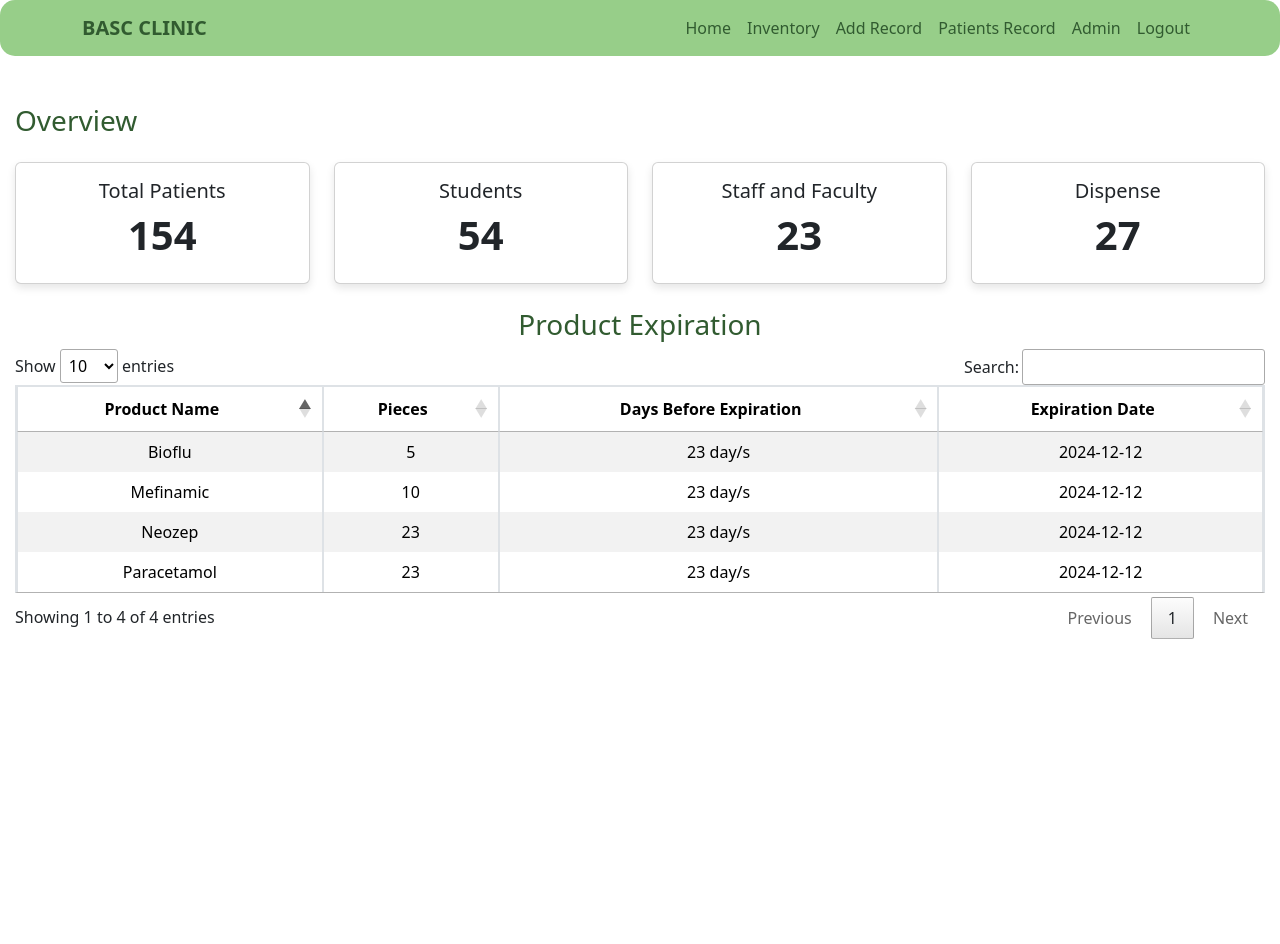
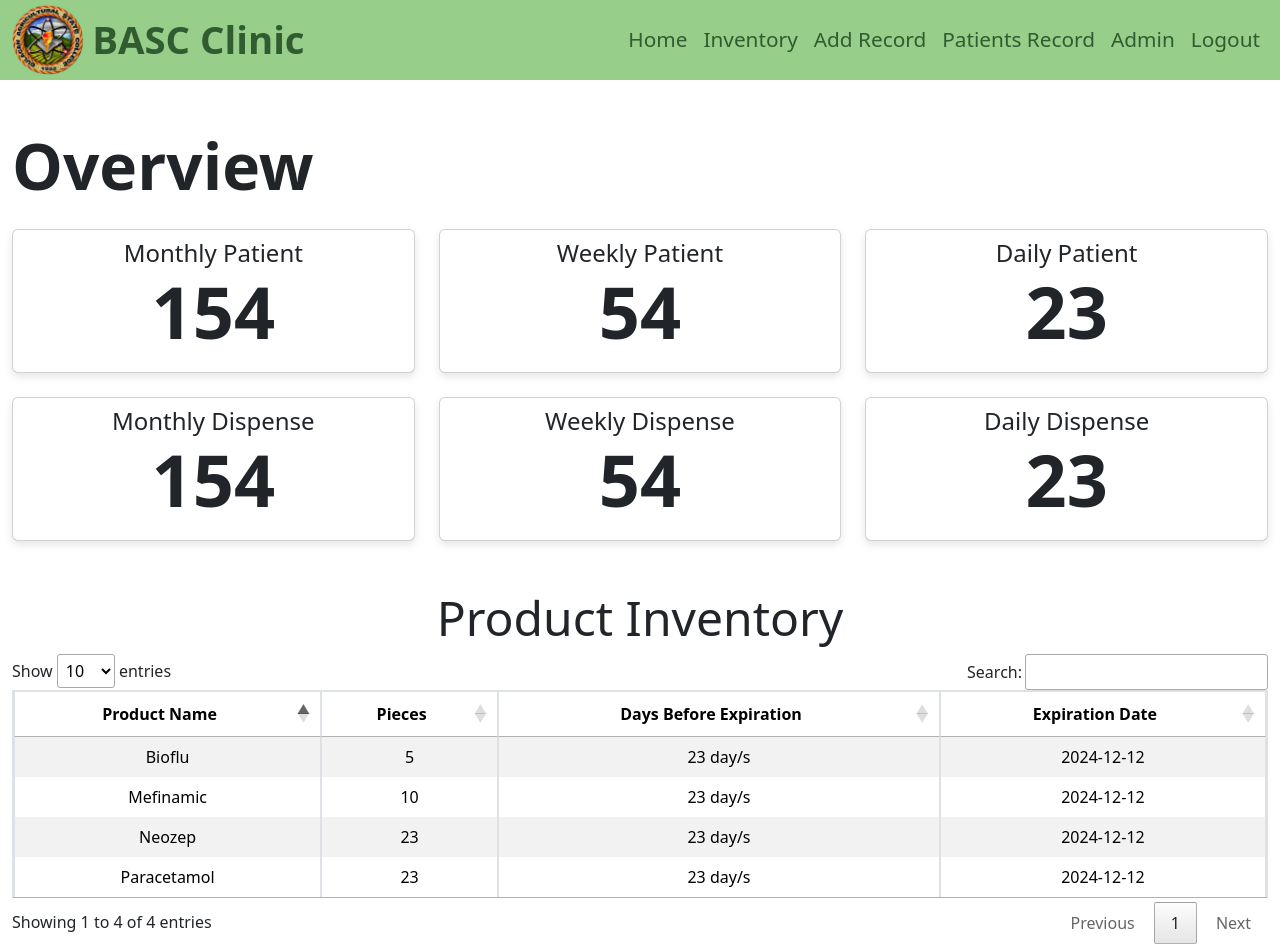
Before and after one commit to Lesterthatme/clinic-management-and-inventory, a PHP site: page /pages/admin/dashboard.php in a window 1280 px wide. Before the commit the page ends 639 px from the top, so only its background shows below. Run offline with PHP 8.4, Linux system fonts and the light colour scheme; some libraries are stand-ins or nearby versions.

Commit message:
added inventory

```diff
--- a/pages/admin/dashboard.php
+++ b/pages/admin/dashboard.php
@@ -7,8 +7,10 @@
     <meta charset="UTF-8">
     <meta name="viewport" content="width=device-width, initial-scale=1.0">
     <title>BASC Clinic Dashboard</title>
+
     <!-- Bootstrap CSS -->
     <link href="https://cdn.jsdelivr.net/npm/bootstrap@5.3.0-alpha1/dist/css/bootstrap.min.css" rel="stylesheet">
+
     <!-- DataTable CSS -->
     <link rel="stylesheet" href="https://cdn.datatables.net/1.13.4/css/jquery.dataTables.min.css">
     <style>
@@ -16,15 +18,6 @@
             font-size: 1.125rem;
             font-family: Arial, sans-serif;
             background-color: #f5f5f5;
-        }
-
-        .container-custom h3 {
-            color: #315b30;
-        }
-
-        .container-custom {
-            max-width: 1400px;
-            padding: 0 15px;
         }
 
         .card {
@@ -72,6 +65,21 @@
             color: #2e7d32;
             font-weight: bold;
         }
+
+        .overview-content .row div{
+            height: 18vh;
+        }
+        .overview-content .row div div{
+            justify-content: center;
+            align-items: center;
+        }
+        .overview-content .row div div > h5{
+            font-size: 1.5rem;
+            margin-bottom: 0;
+        }
+        .overview-content .row div div > h2{
+            font-size: 4.5rem;
+        }
     </style>
 </head>
 
@@ -79,36 +87,50 @@
 
     <?php include 'navbar.php'; ?>
 
-    <div class="container-custom mt-5">
-        <h3>Overview</h3>
+    <div class=" mt-5 container-fluid overview-content">
+        <h3 style="font-size: 4rem;"><STRONG>Overview</STRONG></h3>
         <div class="row my-4 text-center">
-            <div class="col-md-3">
+            <div class="col-md-4">
                 <div class="card p-3">
-                    <h5>Total Patients</h5>
+                    <h5>Monthly Patient</h5>
                     <h2>154</h2>
                 </div>
             </div>
-            <div class="col-md-3">
+            <div class="col-md-4">
                 <div class="card p-3">
-                    <h5>Students</h5>
+                    <h5>Weekly Patient</h5>
                     <h2>54</h2>
                 </div>
             </div>
-            <div class="col-md-3">
+            <div class="col-md-4">
                 <div class="card p-3">
-                    <h5>Staff and Faculty</h5>
+                    <h5>Daily Patient</h5>
                     <h2>23</h2>
                 </div>
             </div>
-            <div class="col-md-3">
+        </div>
+        <div class="row my-4 text-center">
+            <div class="col-md-4">
                 <div class="card p-3">
-                    <h5>Dispense</h5>
-                    <h2>27</h2>
+                    <h5>Monthly Dispense</h5>
+                    <h2>154</h2>
+                </div>
+            </div>
+            <div class="col-md-4">
+                <div class="card p-3">
+                    <h5>Weekly Dispense</h5>
+                    <h2>54</h2>
+                </div>
+            </div>
+            <div class="col-md-4">
+                <div class="card p-3">
+                    <h5>Daily Dispense</h5>
+                    <h2>23</h2>
                 </div>
             </div>
         </div>
 
-        <h3 class="text-center mt-4">Product Expiration</h3>
+        <h3 class="text-center mt-5" style="font-size: 3rem;">Product Inventory</h3>
         <table id="productExpirationTable" class="table table-striped table-bordered">
             <thead>
                 <tr>
--- a/pages/admin/navbar.php
+++ b/pages/admin/navbar.php
@@ -9,7 +9,12 @@
     <style>
         .navbar {
             background-color: #97ce89;
-            border-radius: 15px;
+            height: 10vh;
+        }
+
+        .container-nav{
+            background-color: antiquewhite;
+            width: 100vw;
         }
 
         .navbar-brand {
@@ -17,6 +22,7 @@
             align-items: center;
             font-weight: bold;
             color: #315b30;
+            font-size: clamp(1rem, 3vw, 2.5rem);
         }
 
         .navbar-brand:hover {
@@ -26,10 +32,15 @@
         .navbar-nav .nav-link {
             color: #315b30;
             font-weight: 500;
+            font-size: 1.3rem;
         }
 
         .navbar-nav .nav-link:hover {
             color: #1a3a2a;
+        }
+
+        .nav-context img{
+            padding-right: 0.5rem;
         }
     </style>
 </head>
@@ -37,8 +48,9 @@
 <body>
 
     <nav class="navbar navbar-expand-lg">
-        <div class="container">
-            <a class="navbar-brand" href="#">BASC CLINIC</a>
+        <div class="container-fluid nav-context">
+            <img src="../../assets/img/basc.png" alt="basc logo" height="70px">
+            <a class="navbar-brand" href="#">BASC Clinic</a>
             <button class="navbar-toggler" type="button" data-bs-toggle="collapse" data-bs-target="#navbarNav" aria-controls="navbarNav" aria-expanded="false" aria-label="Toggle navigation">
                 <span class="navbar-toggler-icon"></span>
             </button>
@@ -60,7 +72,7 @@
                         <a class="nav-link" href="admin.php">Admin</a>
                     </li>
                     <li class="nav-item">
-                        <a class="nav-link" href="logout.php">Logout</a>
+                        <a class="nav-link" href="../../index.php">Logout</a>
                     </li>
                 </ul>
             </div>
```
Also changed, not shown: assets/style/inventoryStyle.css (+0 -33 lines), clinic.sql (+35 -1 lines), functions/add_admin.php (deleted, +0 -25 lines), pages/admin/add-record.php (+14 -3 lines).
